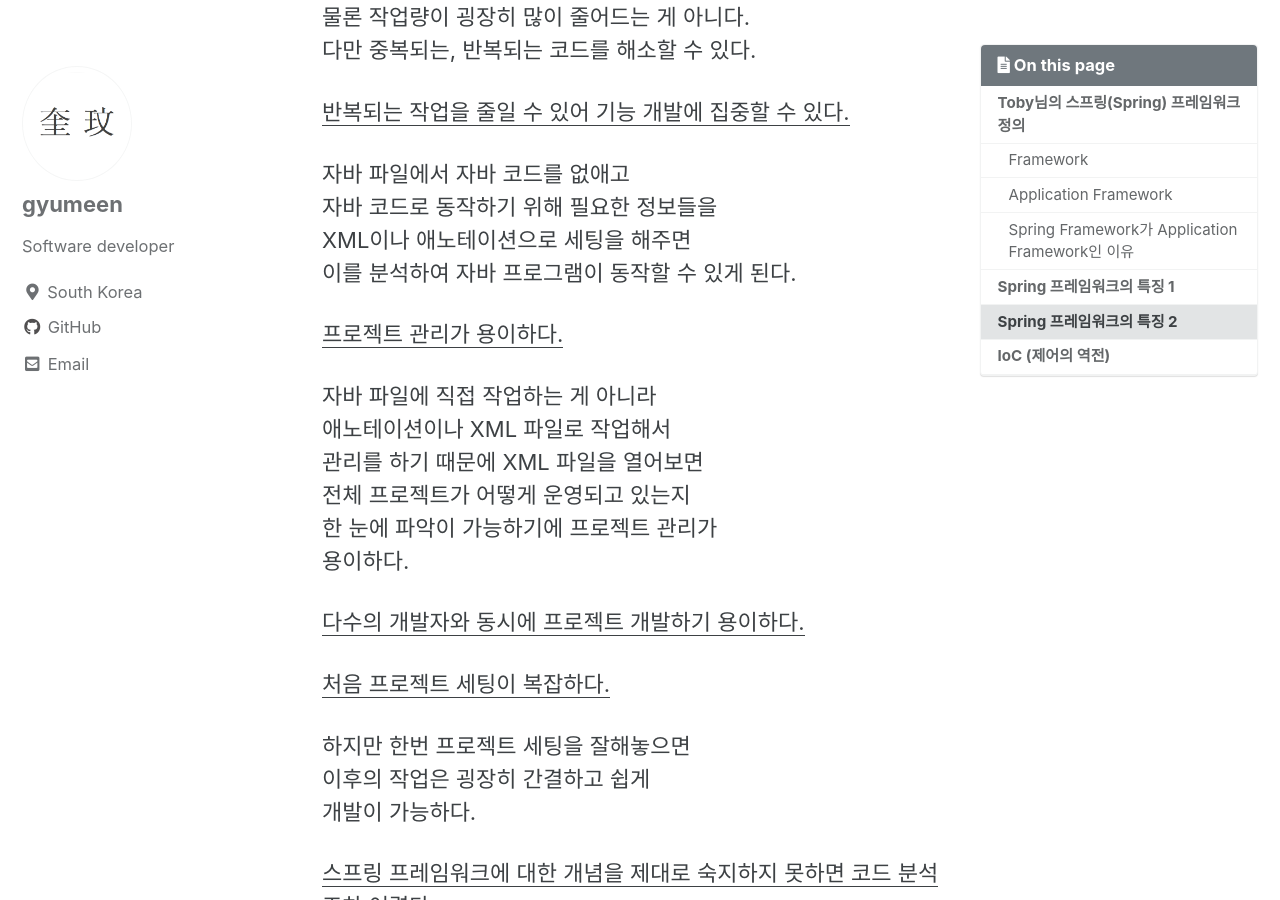
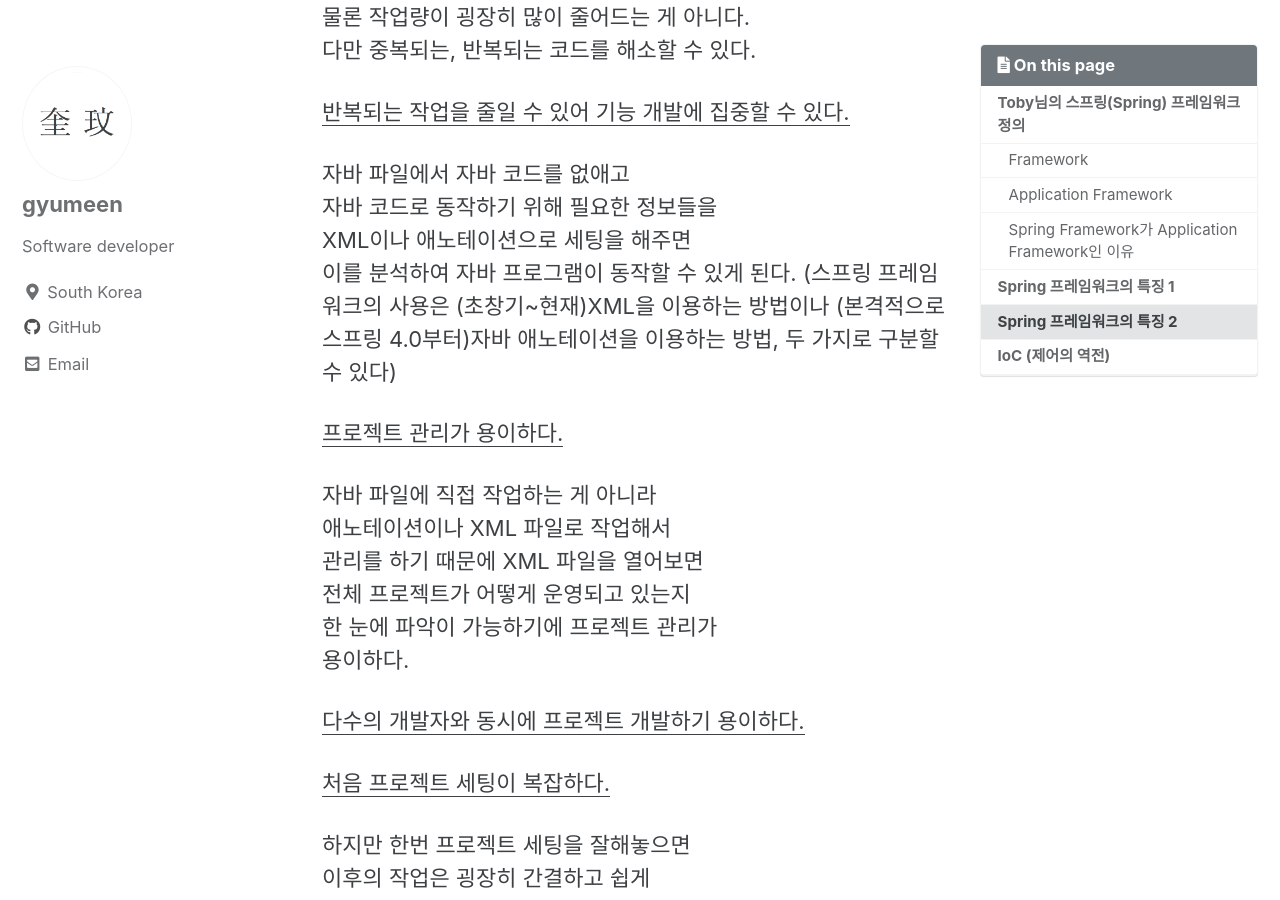
Before and after one commit to gyumeen/gyumeen.github.io, a Jekyll site: the page built from _posts/2021/Spring/2021-01-13-Spring framework - basic.md, in a window 1280 px wide and 900 px high, scrolled down 3666 px. Built offline with Jekyll 4.4.1, drawn with Linux system fonts in a browser that asks for light colours; cached includes are drawn as plain includes; comment, search, counter and statistics services are not loaded.

Commit message:
Update 2021-01-13-Spring framework - basic.md

```diff
--- a/_posts/2021/Spring/2021-01-13-Spring framework - basic.md
+++ b/_posts/2021/Spring/2021-01-13-Spring framework - basic.md
@@ -125,6 +125,7 @@ Spring은 객체지향 언어가 가진
 자바 코드로 동작하기 위해 필요한 정보들을
 XML이나 애노테이션으로 세팅을 해주면
 이를 분석하여 자바 프로그램이 동작할 수 있게 된다.
+(스프링 프레임워크의 사용은 (초창기~현재)XML을 이용하는 방법이나 (본격적으로 스프링 4.0부터)자바 애노테이션을 이용하는 방법, 두 가지로 구분할 수 있다)
 
 <U>프로젝트 관리가 용이하다.</U>
 
```
